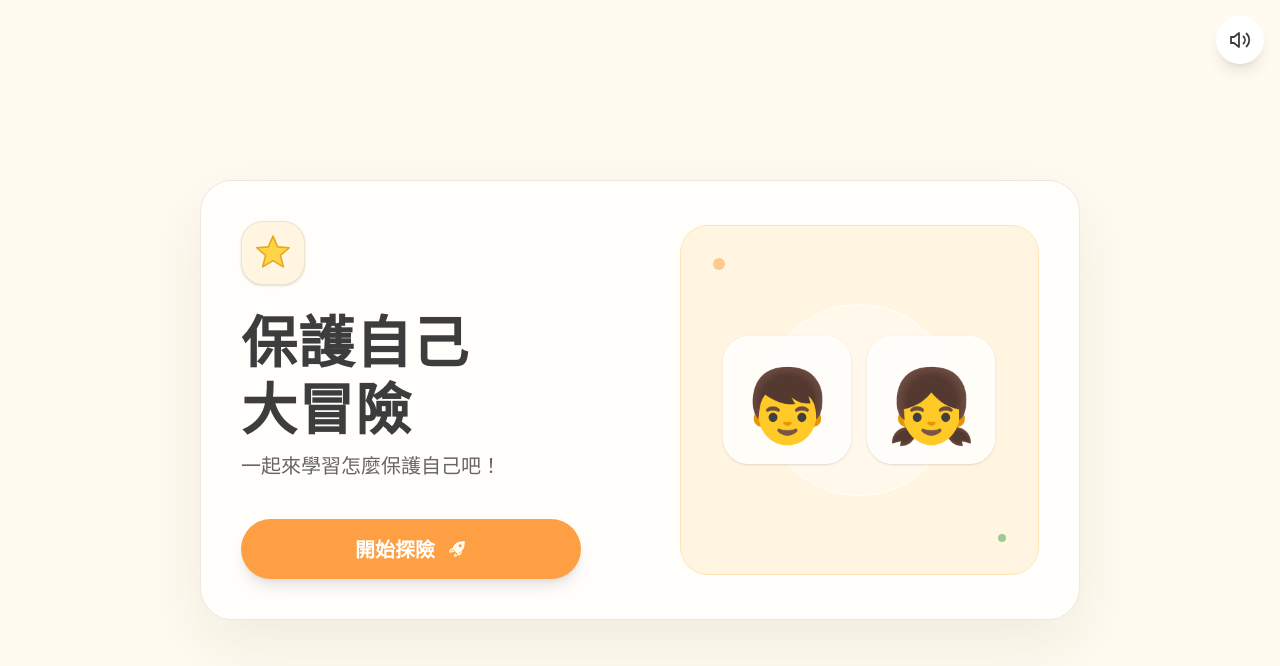
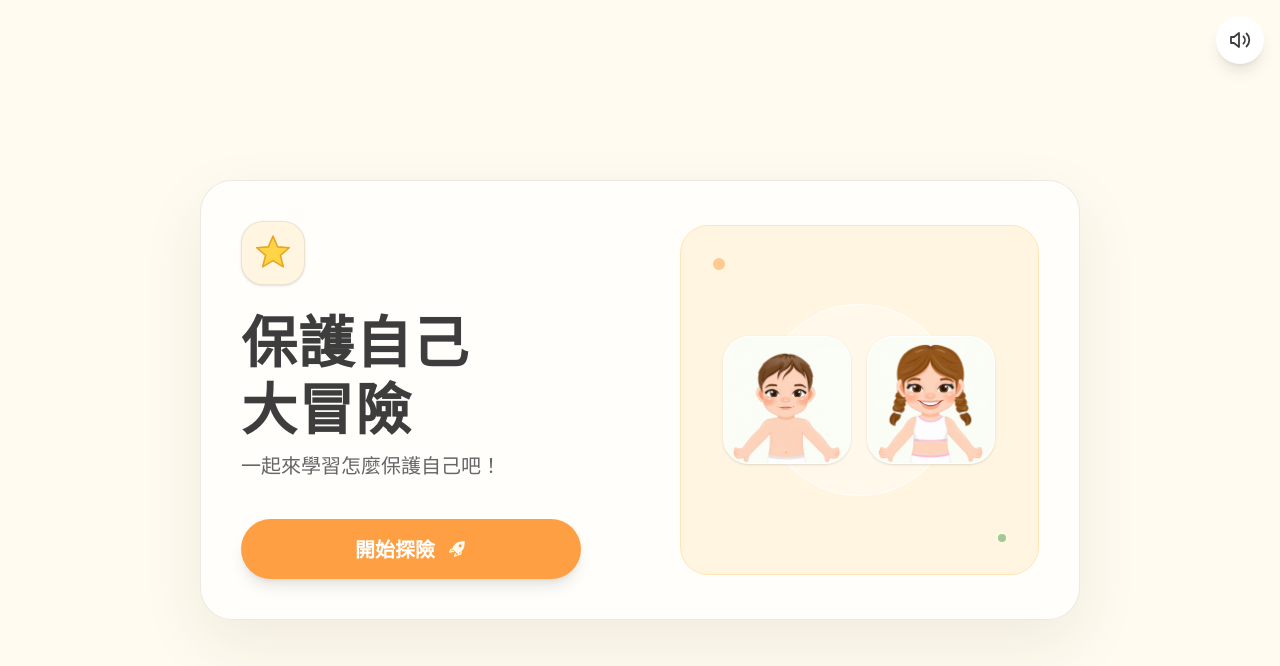
Before and after one commit to hohsiang-lab/client-renhe-child-safety-web, a React (Vite) app: page / in a window 1280 px wide. Shown: the top 666 px of the page. Built offline with nearby package versions, Linux system fonts and the light colour scheme.

Commit message:
feat(HO-3164): use owner-provided homepage avatars

```diff
--- a/src/pages/HomePage.tsx
+++ b/src/pages/HomePage.tsx
@@ -74,12 +74,28 @@ export default function HomePage() {
             aria-hidden="true"
             className="pointer-events-none absolute bottom-8 right-8 size-2 rounded-full bg-green-safe-dark/50"
           />
-          <span aria-hidden="true" className="relative z-10 flex size-24 items-center justify-center rounded-[26px] border border-white/80 bg-white/75 text-6xl shadow-sm sm:size-28 md:size-32 md:text-7xl">
-            👦
-          </span>
-          <span aria-hidden="true" className="relative z-10 flex size-24 items-center justify-center rounded-[26px] border border-white/80 bg-white/75 text-6xl shadow-sm sm:size-28 md:size-32 md:text-7xl">
-            👧
-          </span>
+          <div
+            data-testid="homepage-avatar-male"
+            className="relative z-10 size-24 overflow-hidden rounded-[26px] border border-white/80 bg-white/75 shadow-sm sm:size-28 md:size-32"
+          >
+            <img
+              src="/images/紅綠燈難.png"
+              alt="男生人偶頭像"
+              draggable={false}
+              className="h-full w-full object-cover object-top"
+            />
+          </div>
+          <div
+            data-testid="homepage-avatar-female"
+            className="relative z-10 size-24 overflow-hidden rounded-[26px] border border-white/80 bg-white/75 shadow-sm sm:size-28 md:size-32"
+          >
+            <img
+              src="/images/紅綠燈女.png"
+              alt="女生人偶頭像"
+              draggable={false}
+              className="h-full w-full object-cover object-top"
+            />
+          </div>
         </div>
 
         <motion.button
```
Also changed, not shown: 1 other file (tests, documents, lock files or other folders).
